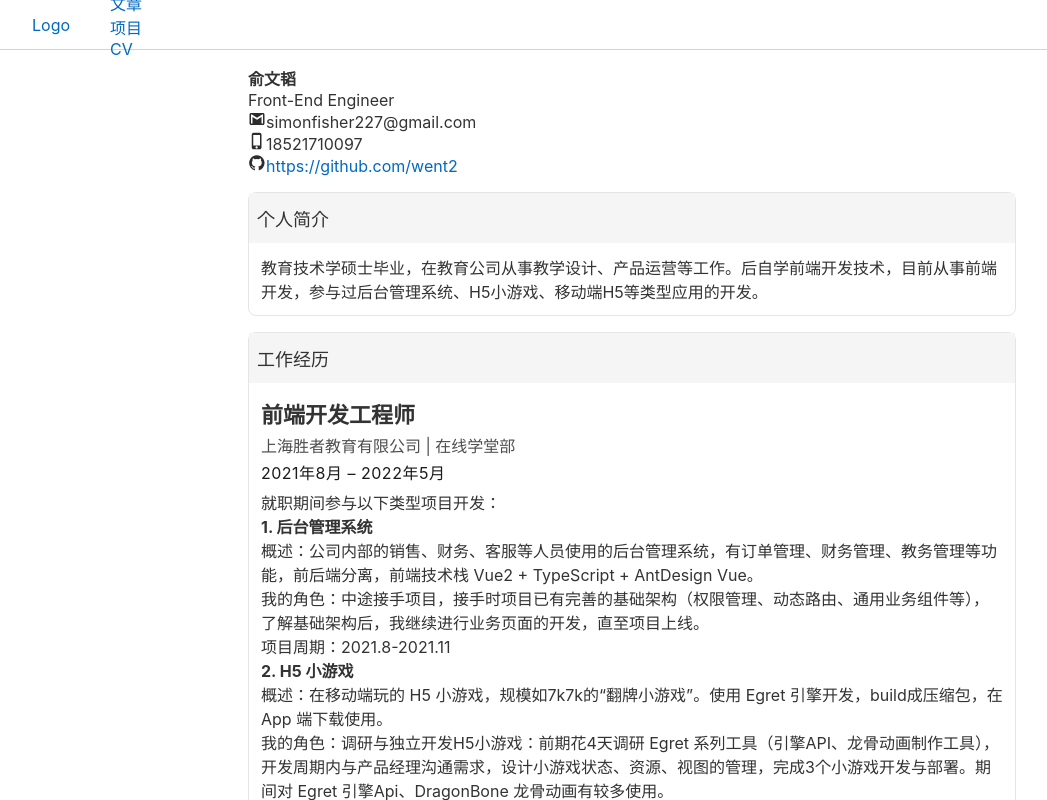
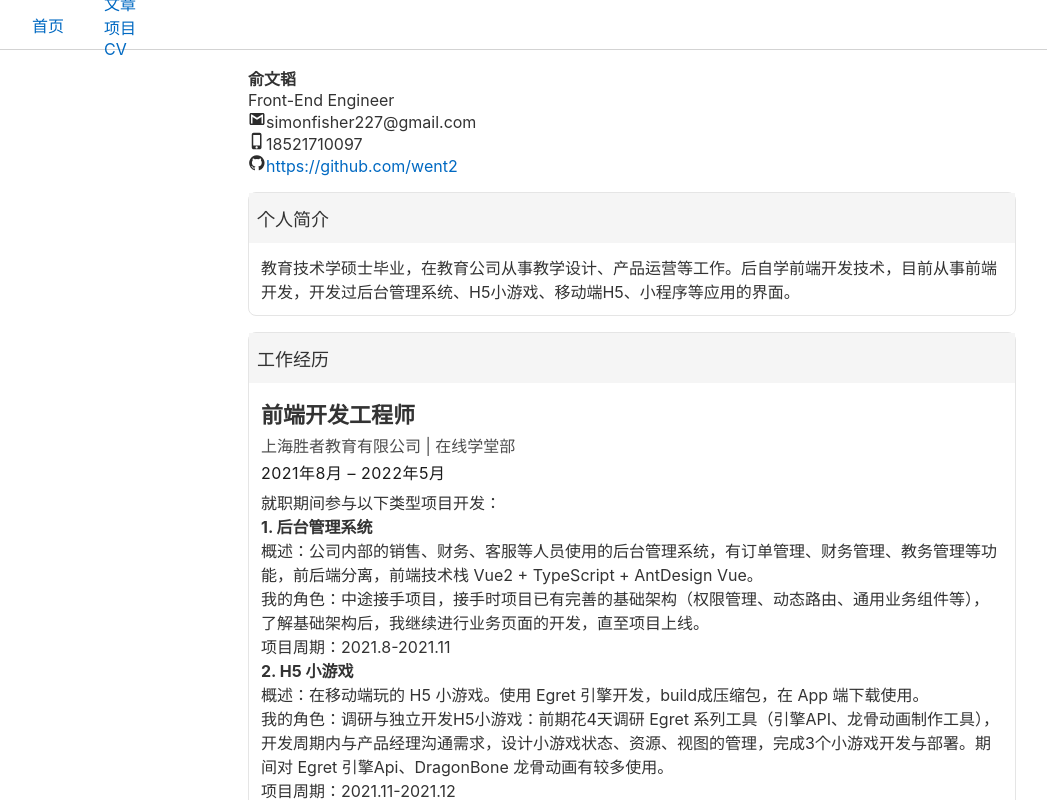
Before and after one commit to went2/simon.me, a Next.js app: page /cv in a window 1280 px wide. Shown: the top 800 px of the page, without its empty margins (8-1055 px from the left). Built offline with nearby package versions, Linux system fonts and the light colour scheme.

Commit message:
upgrade to Next13

```diff
--- a/src/components/Header/index.tsx
+++ b/src/components/Header/index.tsx
@@ -1,30 +1,29 @@
 import { NextPage } from "next";
 import styles from './Header.module.scss';
 import Link from 'next/link';
-
 
 const Header: NextPage = () => {
 
   return (
     <div className={styles.header}>
       <Link href='/'>
-        <a>Logo</a>
+        首页
       </Link>
 
       <ul className={styles.headerNav}>
         <li>
           <Link href='/articles'>
-            <a>文章</a>
+            文章
           </Link>
         </li>
         <li>
           <Link href='/projects'>
-            <a>项目</a>
+            项目
           </Link>
         </li>
         <li>
           <Link href='/cv'>
-            <a>CV</a>
+            CV
           </Link>
         </li>
       </ul>
--- a/src/pages/articles.tsx
+++ b/src/pages/articles.tsx
@@ -35,8 +35,8 @@ const Articles: NextPage = (props: { articleList?: Array<IArticle> }) => {
                 <div className={styles.articleDate}>
                   <Date dateString={date} />
                 </div>
-                <Link href={`/articles/${id}`}>
-                  <a className={styles.articleTitle}>{title}</a>
+                <Link href={`/articles/${id}`} className={styles.articleTitle}>
+                  {title}
                 </Link>
               </header>
               <div className={styles.articleAbstract}>{abstract}</div>
--- a/src/pages/cv.tsx
+++ b/src/pages/cv.tsx
@@ -42,7 +42,7 @@ const Cv: NextPage = () => {
       </div>
 
       <CollapseContent title='个人简介'>
-        教育技术学硕士毕业，在教育公司从事教学设计、产品运营等工作。后自学前端开发技术，目前从事前端开发，参与过后台管理系统、H5小游戏、移动端H5等类型应用的开发。
+        教育技术学硕士毕业，在教育公司从事教学设计、产品运营等工作。后自学前端开发技术，目前从事前端开发，开发过后台管理系统、H5小游戏、移动端H5、小程序等应用的界面。
       </CollapseContent>
 
       <CollapseContent title='工作经历'>
@@ -65,7 +65,7 @@ const Cv: NextPage = () => {
 
             <section className={styles.jobDes}>
               <p><strong>2.	H5 小游戏</strong></p>
-              <p>概述：在移动端玩的 H5 小游戏，规模如7k7k的“翻牌小游戏”。使用 Egret 引擎开发，build成压缩包，在 App 端下载使用。</p>
+              <p>概述：在移动端玩的 H5 小游戏。使用 Egret 引擎开发，build成压缩包，在 App 端下载使用。</p>
               <p>我的角色：调研与独立开发H5小游戏：前期花4天调研 Egret 系列工具（引擎API、龙骨动画制作工具），开发周期内与产品经理沟通需求，设计小游戏状态、资源、视图的管理，完成3个小游戏开发与部署。期间对 Egret 引擎Api、DragonBone 龙骨动画有较多使用。</p>
               <p>项目周期：2021.11-2021.12</p>
             </section>
```
Also changed, not shown: package.json (+4 -4 lines), 1 other file (tests, documents, lock files or other folders).
